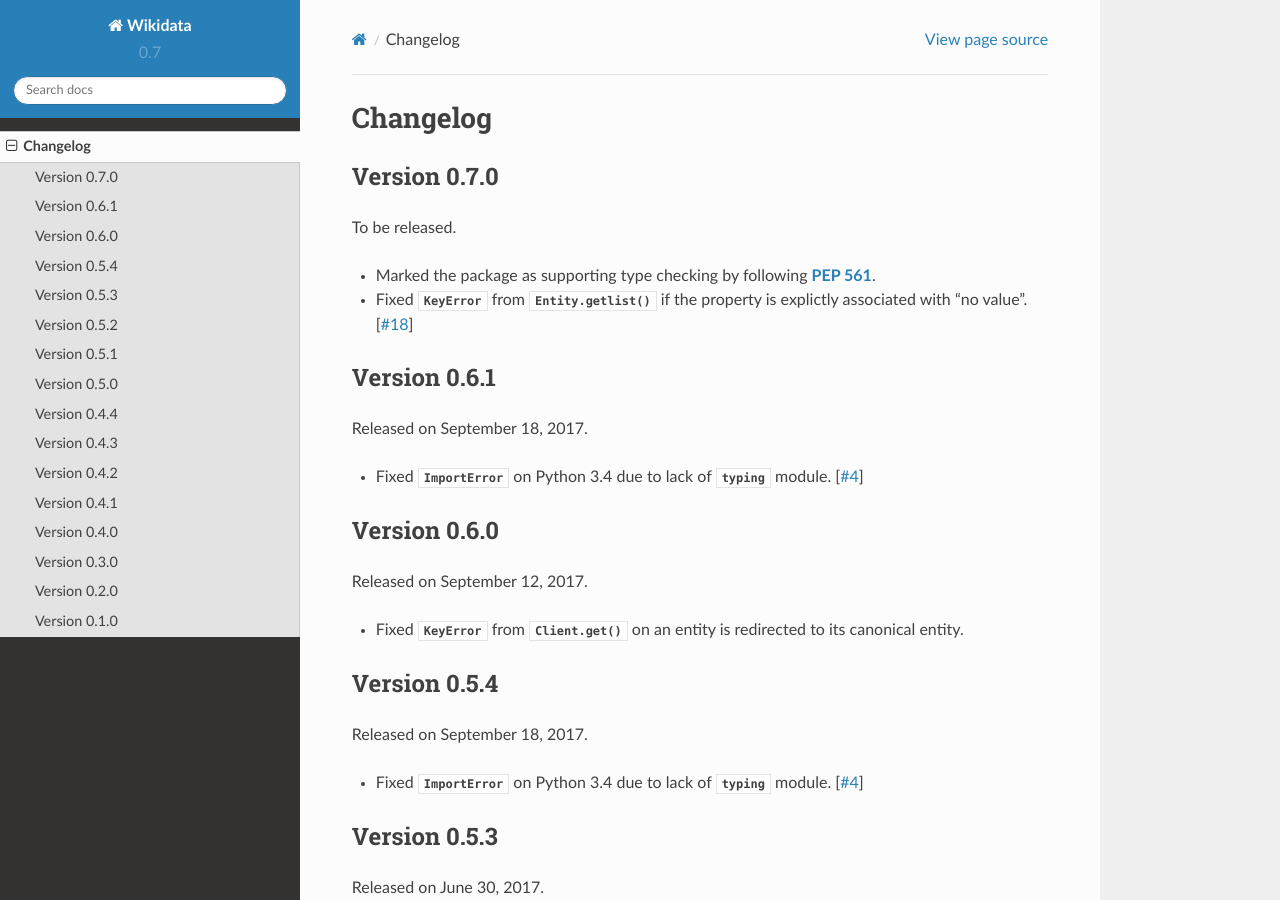
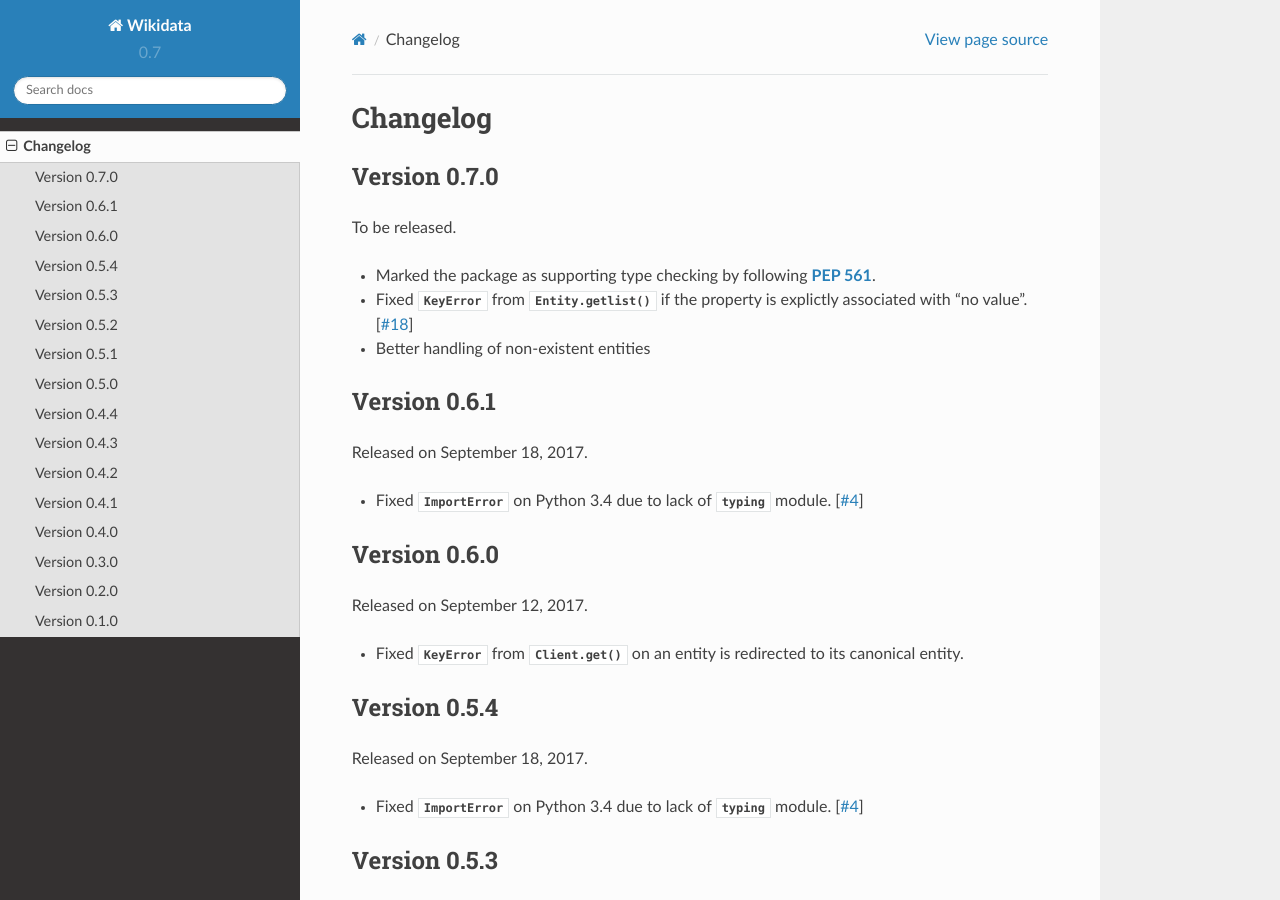
Before and after one commit to dahlia/wikidata, a Sphinx documentation site: the page built from docs/changes.rst, in a window 1280 px wide and 900 px high. Built offline with Sphinx 7.4.7 and the Read the Docs theme 2.0.0, drawn with Linux system fonts in a browser that asks for light colours.

Commit message:
Update changes.rst

```diff
--- a/docs/changes.rst
+++ b/docs/changes.rst
@@ -10,6 +10,7 @@
 - Fixed :exc:`KeyError` from :meth:`Entity.getlist()
   <wikidata.entity.Entity.getlist>` if the property is explictly associated
   with "no value". [:issue:`18`]
+- Better handling of non-existent entities
 
 
 Version 0.6.1
```
